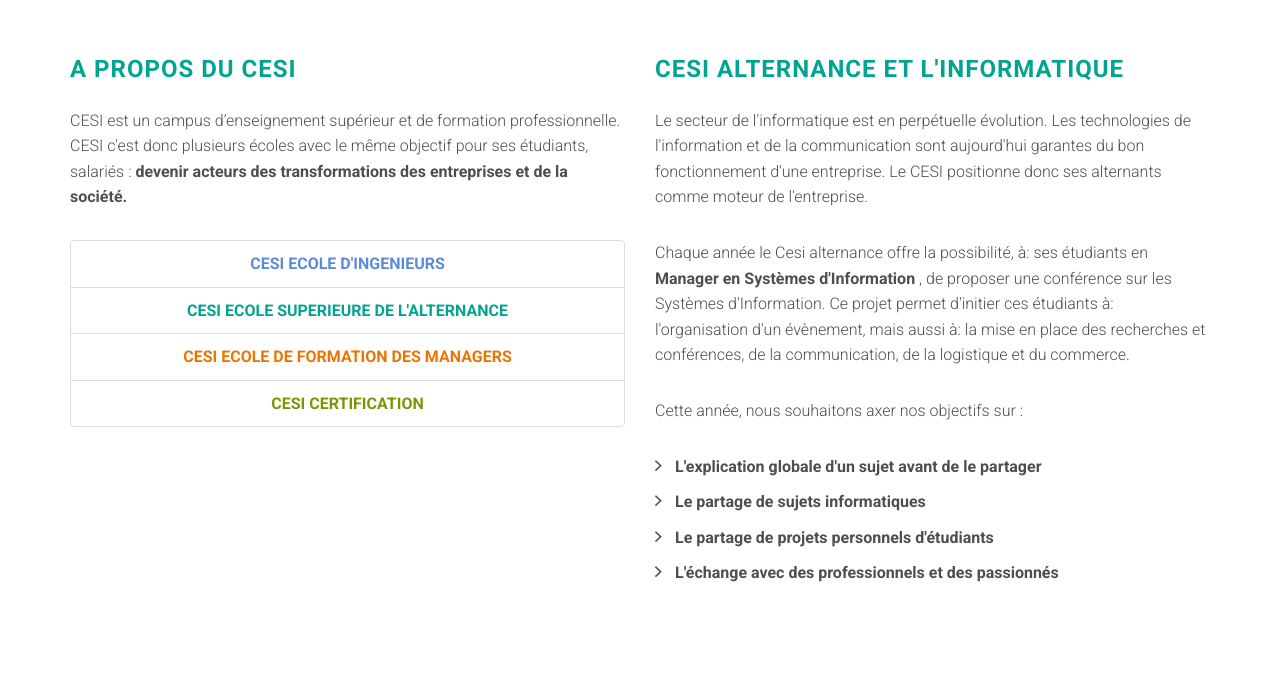
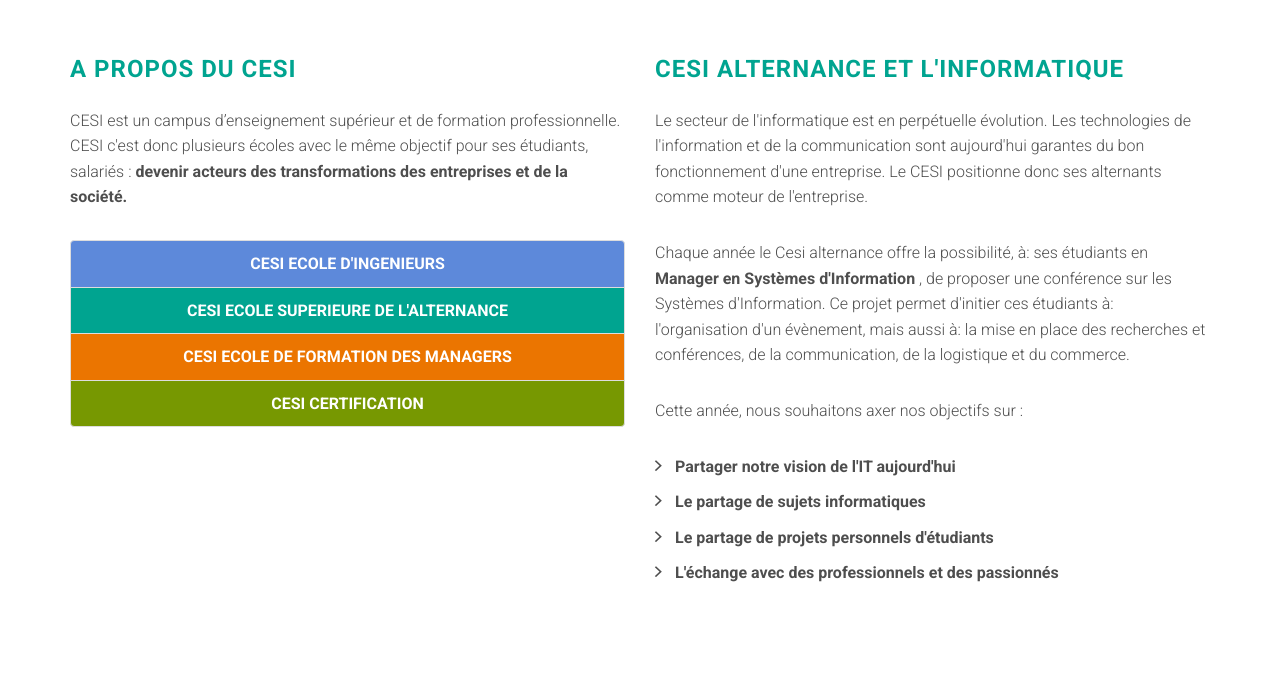
Before and after one commit to gomab/MSIA18-CONF, a PHP site: page / in a window 1280 px wide. Shown: the part 5101-5776 px from the top of the page. Run offline with PHP 8.4, Linux system fonts and the light colour scheme; some libraries are stand-ins or nearby versions.

Commit message:
Uptade
Liens : Ecoles

```diff
--- a/assets/css/main.css
+++ b/assets/css/main.css
@@ -633,19 +633,23 @@
   padding: 15px 15px 15px 35px;
 }
 
+.about ul li a{
 
-.about ul li.ecole-ingenieurs a {
-  color: #5D89DA ;
-}
-.about ul li.ecole-alternance a {
-  color: #00a490 ;
-}
-.about ul li.ecole-managers a {
-  color: #EB7500 ;
+	color : #FFF;
 }
 
-.about ul li.ecole-certification a {
-  color: #779801;
+.about ul li.ecole-ingenieurs  {
+  background-color: #5D89DA ;
+}
+.about ul li.ecole-alternance  {
+  background-color: #00a490 ;
+}
+.about ul li.ecole-managers {
+  background-color: #EB7500 ;
+}
+
+.about ul li.ecole-certification  {
+  background-color: #779801;
 }
 
 
--- a/index.html
+++ b/index.html
@@ -553,7 +553,7 @@
 
 
                     <p>CESI est un campus d’enseignement sup&eacute;rieur et de formation professionnelle. CESI c'est donc plusieurs &eacute;coles avec le même objectif pour ses &eacute;tudiants, salari&eacute;s :  <strong> devenir acteurs des transformations des entreprises et de la soci&eacute;t&eacute;.</strong> </p>
-                    <ul class="list-group">
+                    <ul class="list-group list-group-horizontal-lg">
 
                         <li class="list-group-item text-center ecole-ingenieurs"><a href="https://www.cesi.fr/cesi-ecole-ingenieurs/">CESI ECOLE D'INGENIEURS</a></li>
                         <li class="list-group-item text-center ecole-alternance"><a href="https://www.cesi.fr/cesi-ecole-superieure-alternance/">CESI ECOLE SUPERIEURE DE L'ALTERNANCE</a></li>
@@ -577,7 +577,7 @@
                     <p>Chaque ann&eacute;e le Cesi alternance offre la possibilit&eacute;, &agrave: ses &eacute;tudiants en <strong> Manager en Syst&egrave;mes d'Information </strong>, de proposer une conf&eacute;rence sur les Syst&egrave;mes d'Information. Ce projet permet d'initier ces &eacute;tudiants &agrave: l'organisation d'un &eacute;v&egrave;nement, mais aussi &agrave: la mise en place des recherches et conf&eacute;rences, de la communication, de la logistique et du commerce. </p>
                     <p>Cette ann&eacute;e, nous souhaitons axer nos objectifs sur : </p>
                     <ul class="list-arrow-right">
-                        <li>L'explication globale d'un sujet avant de le partager</li>
+                        <li>Partager notre vision de l'IT aujourd'hui</li>
                         <li>Le partage de sujets informatiques</li>
                         <li>Le partage de projets personnels d'&eacute;tudiants</li>
                         <li>L'&eacute;change avec des professionnels et des passionn&eacute;s </li>
```
